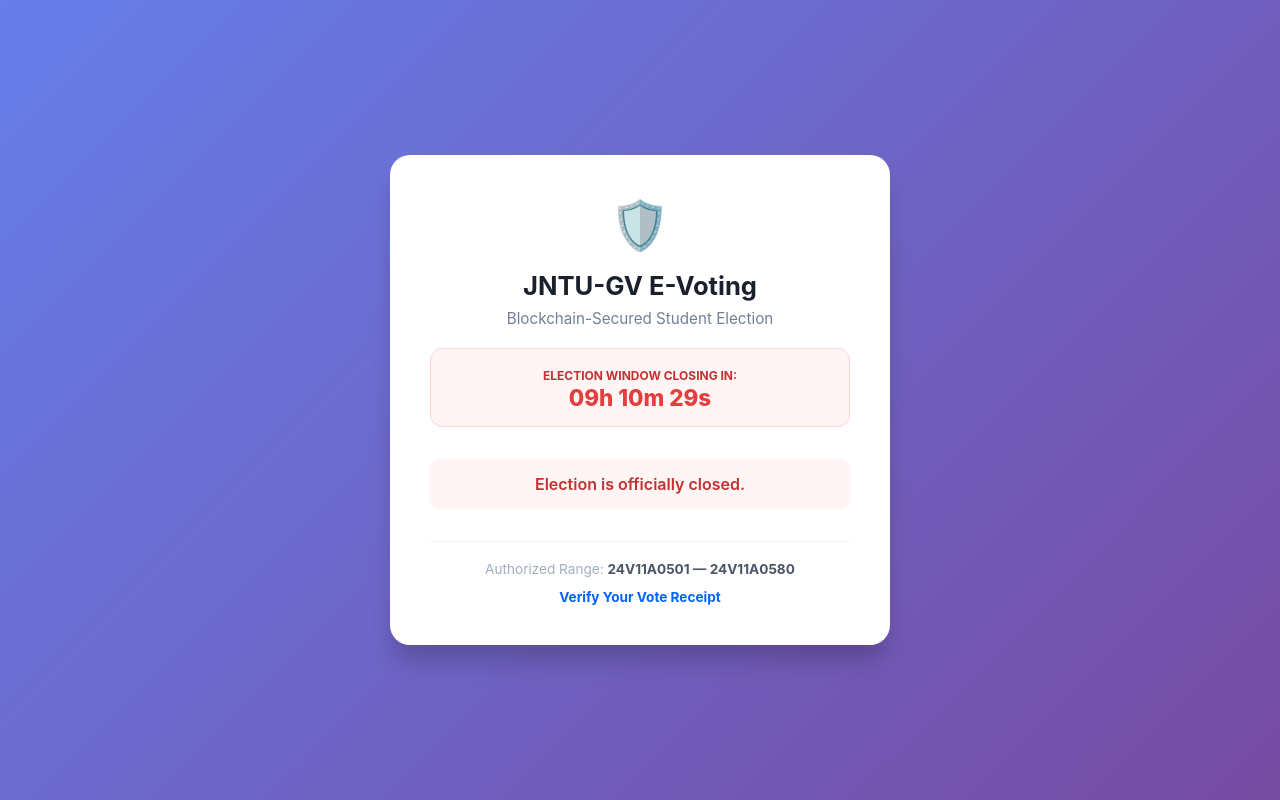
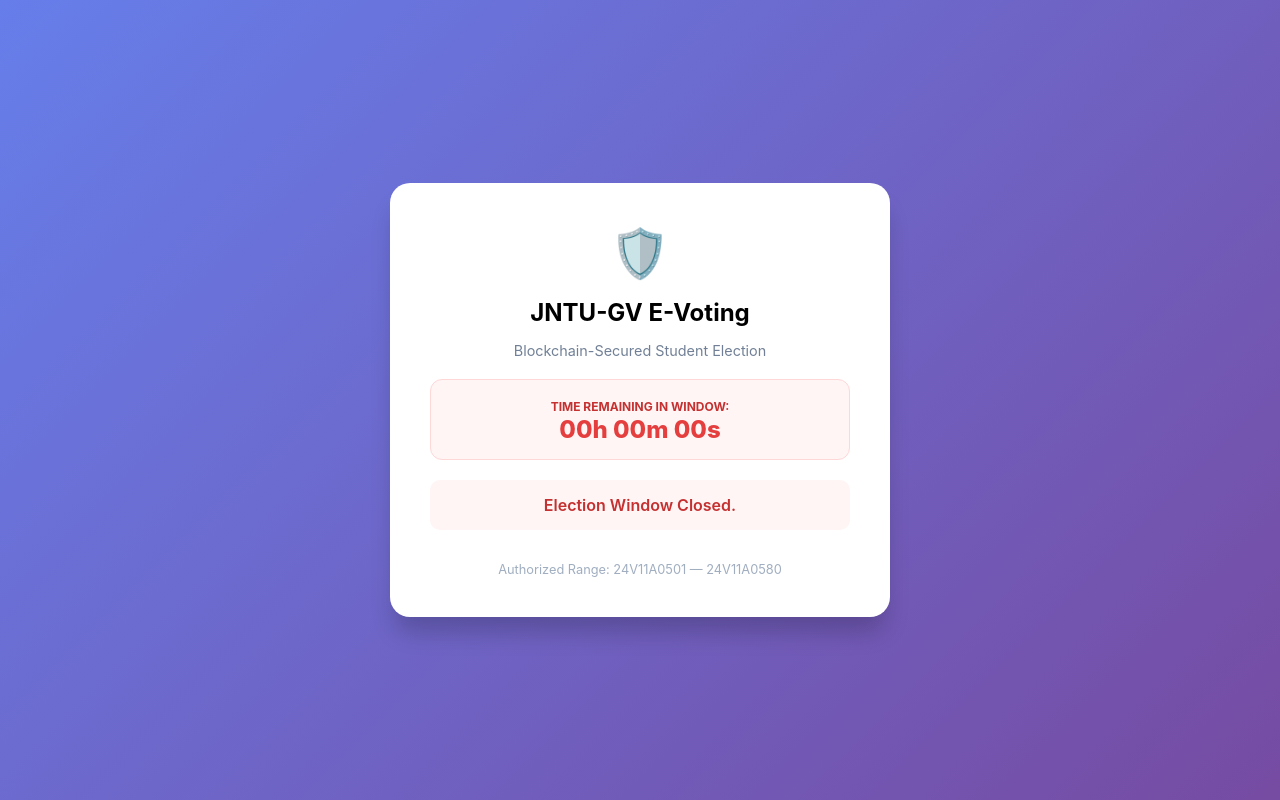
Before and after one commit to prudhvi16131/jntugv-voting-system, a Flask app: page / in a window 1280 px wide. Run offline with Flask 3, Linux system fonts and the light colour scheme.

Commit message:
forced duration-based countdown

```diff
--- a/app.py
+++ b/app.py
@@ -11,7 +11,7 @@ app = Flask(__name__)
 voting_blockchain = Blockchain()
 
 # --- 1. CONFIGURATION ---
-# Default election window and candidates
+# These are your default settings. Use the Admin Page to change them.
 voting_config = {
     "start": datetime(2026, 2, 22, 9, 0),
     "end": datetime(2026, 2, 22, 15, 0),
@@ -21,13 +21,13 @@ voting_config = {
     ]
 }
 
-# JNTU-GV Authorized Student Hall Ticket Range
+# JNTU-GV Student Range
 AUTHORIZED_VOTERS = [f"24V11A05{str(i).zfill(2)}" for i in range(1, 81)]
 STORAGE_FILE = 'blockchain_storage.json'
 
 # --- 2. PERSISTENCE LOGIC ---
 def save_blockchain():
-    """Saves the current blockchain state to a file for persistent storage on Render."""
+    """Saves the chain to a JSON file to prevent data loss on Render restarts."""
     chain_data = [block.__dict__ for block in voting_blockchain.chain]
     with open(STORAGE_FILE, 'w') as f:
         json.dump(chain_data, f)
@@ -36,20 +36,26 @@ def save_blockchain():
 @app.route('/')
 def index():
     IST = pytz.timezone('Asia/Kolkata')
+    # Get the current time in IST right now
     now = datetime.now(IST).replace(tzinfo=None)
 
-    # CRITICAL: Convert end time to milliseconds for the JavaScript timer
-    end_ms = int(voting_config["end"].timestamp() * 1000)
+    # Calculate exactly how many seconds are left based on YOUR set End Time
+    # This calculation is the key to fixing your "05h 35m" error.
+    remaining_seconds = int((voting_config["end"] - now).total_seconds())
 
-    # Determine election status
+    # Status determination
     if now < voting_config["start"]:
         status = "waiting"
     elif now > voting_config["end"]:
         status = "closed"
+        remaining_seconds = 0
     else:
         status = "live"
 
-    return render_template('index.html', config=voting_config, status=status, end_ms=end_ms)
+    return render_template('index.html',
+                           config=voting_config,
+                           status=status,
+                           remaining_s=remaining_seconds)
 
 @app.route('/cast_vote', methods=['POST'])
 def cast_vote():
@@ -59,10 +65,9 @@ def cast_vote():
     if voter_id not in AUTHORIZED_VOTERS:
         return "<h1>Unauthorized Student ID</h1>", 403
 
-    # ZKP NULLIFIER: Ensures voter privacy and prevents double-voting
+    # ZKP NULLIFIER: Privacy + Double-vote protection
     nullifier = hashlib.sha256(f"jntugv_salt_{voter_id}".encode()).hexdigest()
 
-    # Check for existing votes with the same nullifier
     for block in voting_blockchain.chain:
         for tx in block.transactions:
             if tx.get('nullifier') == nullifier:
@@ -79,30 +84,11 @@ def cast_vote():
 
     voting_blockchain.add_new_transaction(vote_data)
     voting_blockchain.mine()
-    save_blockchain() # Persist data
+    save_blockchain()
 
     return render_template('success.html', receipt=receipt)
 
-# --- 4. PUBLIC AUDIT ---
-@app.route('/audit', methods=['GET', 'POST'])
-def audit():
-    search_result = None
-    receipt_to_find = request.form.get('receipt') if request.method == 'POST' else None
-    if receipt_to_find:
-        for block in voting_blockchain.chain:
-            for tx in block.transactions:
-                if tx.get('receipt') == receipt_to_find.strip().upper():
-                    search_result = {
-                        "block_index": block.index,
-                        "merkle_root": block.merkle_root,
-                        "timestamp": datetime.fromtimestamp(block.timestamp).strftime('%Y-%m-%d %H:%M:%S'),
-                        "candidate": tx.get('candidate'),
-                        "prev_hash": block.previous_hash
-                    }
-                    break
-    return render_template('audit.html', result=search_result, searched_id=receipt_to_find)
-
-# --- 5. ADMIN DASHBOARD & MANAGEMENT ---
+# --- 4. ADMIN DASHBOARD & TIME MANAGEMENT ---
 @app.route('/admin-results/JNTUGV_SECRET')
 def admin_results():
     tally = {}
@@ -120,21 +106,9 @@ def admin_results():
     return render_template('results.html', tally=tally, winner=winner,
                            config=voting_config, turnout=turnout, total=total_votes)
 
-@app.route('/update-candidates', methods=['POST'])
-def update_candidates():
-    """Updates candidate names and symbols dynamically."""
-    names = request.form.getlist('c_name')
-    symbols = request.form.getlist('c_symbol')
-    updated_list = []
-    for n, s in zip(names, symbols):
-        if n.strip():
-            updated_list.append({"name": n.strip(), "symbol": s.strip()})
-    voting_config["candidates"] = updated_list
-    return redirect('/admin-results/JNTUGV_SECRET')
-
 @app.route('/update-time', methods=['POST'])
 def update_time():
-    """Updates the election start and end times."""
+    """Updates the election window manually from the admin page."""
     new_start = request.form.get('start_time')
     new_end = request.form.get('end_time')
     voting_config["start"] = datetime.strptime(new_start, '%Y-%m-%dT%H:%M')
@@ -143,7 +117,7 @@ def update_time():
 
 @app.route('/stop-early', methods=['POST'])
 def stop_early():
-    """Instant stop clock option to end election immediately."""
+    """Emergency button to end election immediately."""
     IST = pytz.timezone('Asia/Kolkata')
     now = datetime.now(IST).replace(tzinfo=None)
     voting_config["end"] = now
--- a/templates/index.html
+++ b/templates/index.html
@@ -4,96 +4,64 @@
     <meta charset="UTF-8">
     <meta name="viewport" content="width=device-width, initial-scale=1.0">
     <title>JNTU-GV Secure Voting</title>
-
     <style>
-        :root {
-            --primary: #0062ff;
-            --bg: #f0f4f8;
-            --danger: #e53e3e;
-        }
+        :root { --primary: #0062ff; --bg: #f0f4f8; --danger: #e53e3e; }
         body {
             font-family: 'Inter', system-ui, sans-serif;
             background: linear-gradient(135deg, #667eea 0%, #764ba2 100%);
             display: flex; justify-content: center; align-items: center;
-            min-height: 100vh; margin: 0; color: #2d3748;
+            min-height: 100vh; margin: 0;
         }
         .card {
             background: white; padding: 2.5rem; border-radius: 20px;
             box-shadow: 0 20px 25px -5px rgba(0,0,0,0.2);
             width: 90%; max-width: 420px; text-align: center;
         }
-        .header { margin-bottom: 2rem; }
-        .logo-icon { font-size: 3rem; margin-bottom: 1rem; display: inline-block; }
-        h2 { margin: 0; color: #1a202c; font-size: 1.6rem; }
-        .subtitle { color: #718096; margin-top: 8px; font-size: 0.95rem; }
-
-        /* Countdown Timer Box */
         #timer-container {
             background: #fff5f5; padding: 15px; border-radius: 12px;
             margin: 20px 0; border: 1px solid #fed7d7;
         }
-        #timer {
-            font-weight: 800; color: var(--danger);
-            font-size: 1.4rem; display: block;
-        }
+        #timer { font-weight: 800; color: var(--danger); font-size: 1.5rem; display: block; }
         .timer-label { font-size: 0.75rem; color: #c53030; font-weight: 700; text-transform: uppercase; }
-
         .form-group { text-align: left; margin-bottom: 1.5rem; }
-        label { display: block; font-weight: 600; margin-bottom: 0.6rem; color: #4a5568; font-size: 0.9rem; }
+        label { display: block; font-weight: 600; margin-bottom: 0.6rem; color: #4a5568; }
         input, select {
             width: 100%; padding: 0.85rem; border: 2px solid #e2e8f0;
             border-radius: 12px; font-size: 1rem; box-sizing: border-box;
-            background-color: #f8fafc; transition: all 0.2s;
         }
-        input:focus, select:focus {
-            border-color: var(--primary); outline: none;
-            box-shadow: 0 0 0 4px rgba(0, 98, 255, 0.1);
-        }
-
         .btn-vote {
             background: var(--primary); color: white; border: none;
             padding: 1.1rem; width: 100%; border-radius: 12px;
             font-weight: 700; font-size: 1.1rem; cursor: pointer;
-            transition: all 0.2s; box-shadow: 0 4px 6px rgba(0, 98, 255, 0.2);
         }
-        .btn-vote:hover { background: #0052d6; transform: translateY(-2px); }
-        .btn-vote:disabled { background: #cbd5e0; cursor: not-allowed; transform: none; }
-
-        .footer {
-            margin-top: 2rem; font-size: 0.85rem; color: #a0aec0;
-            border-top: 1px solid #edf2f7; padding-top: 1.2rem;
-        }
-        .audit-link {
-            display: inline-block; margin-top: 12px;
-            color: var(--primary); text-decoration: none; font-weight: 700;
-        }
+        .btn-vote:disabled { background: #cbd5e0; cursor: not-allowed; }
     </style>
 </head>
 <body>
 
 <div class="card">
     <div class="header">
-        <div class="logo-icon">🛡️</div>
-        <h2>JNTU-GV E-Voting</h2>
-        <p class="subtitle">Blockchain-Secured Student Election</p>
+        <div style="font-size: 3rem; margin-bottom: 1rem;">🛡️</div>
+        <h2 style="margin:0;">JNTU-GV E-Voting</h2>
+        <p style="color: #718096; font-size: 0.9rem;">Blockchain-Secured Student Election</p>
 
         <div id="timer-container">
-            <span class="timer-label">Election Window Closing In:</span>
-            <span id="timer">--h --m --s</span>
+            <span class="timer-label">Time Remaining in Window:</span>
+            <span id="timer">Loading...</span>
         </div>
     </div>
 
     {% if status == "live" %}
     <form action="/cast_vote" method="post">
         <div class="form-group">
-            <label for="voter_id">Hall Ticket Number</label>
-            <input type="text" id="voter_id" name="voter_id" placeholder="e.g., 24V11A0501" required>
+            <label>Hall Ticket Number</label>
+            <input type="text" name="voter_id" placeholder="e.g., 24V11A0501" required>
         </div>
 
         <div class="form-group">
-            <label for="candidate">Choose Your Candidate</label>
-            <select id="candidate" name="candidate" required>
-                <option value="" disabled selected>Select candidate from list</option>
+            <label>Choose Your Candidate</label>
+            <select name="candidate" required>
+                <option value="" disabled selected>Select from list</option>
                 {% for c in config.candidates %}
                 <option value="{{ c.name }}">{{ c.symbol }} {{ c.name }}</option>
                 {% endfor %}
@@ -104,52 +72,49 @@
     </form>
     {% elif status == "waiting" %}
         <div style="background: #fffaf0; padding: 15px; border-radius: 10px; color: #9c4221; font-weight: 600;">
-            Voting starts at {{ config.start.strftime('%H:%M IST') }}
+            Voting has not started yet.
         </div>
     {% else %}
         <div style="background: #fff5f5; padding: 15px; border-radius: 10px; color: #c53030; font-weight: 600;">
-            Election is officially closed.
+            Election Window Closed.
         </div>
     {% endif %}
 
-    <div class="footer">
-        Authorized Range: <span style="font-weight: bold; color: #4a5568;">24V11A0501 — 24V11A0580</span> <br>
-        <a href="/audit" class="audit-link">Verify Your Vote Receipt</a>
+    <div style="margin-top: 2rem; font-size: 0.8rem; color: #a0aec0;">
+        Authorized Range: 24V11A0501 — 24V11A0580
     </div>
 </div>
 
 <script>
-    // Corrected Dynamic Timer Logic
-    const endTime = {{ end_ms if end_ms else 0 }};
+    // FIX: Uses total seconds left from Admin Page
+    let timeLeft = {{ remaining_s | int }};
 
-    if (endTime > 0) {
-        function updateTimer() {
-            const now = new Date().getTime();
-            const distance = endTime - now;
-
-            if (distance < 0) {
-                document.getElementById("timer").innerHTML = "CLOSED";
-                if(document.getElementById("voteBtn")) {
-                    document.getElementById("voteBtn").disabled = true;
-                    document.getElementById("voteBtn").innerText = "Election Ended";
-                }
+    function updateDisplay() {
+        if (timeLeft <= 0) {
+            document.getElementById("timer").innerHTML = "00h 00m 00s";
+            if(document.getElementById("voteBtn")) document.getElementById("voteBtn").disabled = true;
             return;
         }
 
-            // Calculate hours, minutes, and seconds from end_ms
-            const h = Math.floor(distance / (1000 * 60 * 60));
-            const m = Math.floor((distance % (1000 * 60 * 60)) / (1000 * 60));
-            const s = Math.floor((distance % (1000 * 60)) / 1000);
+        // Standard Math for Hours/Minutes/Seconds
+        const h = Math.floor(timeLeft / 3600);
+        const m = Math.floor((timeLeft % 3600) / 60);
+        const s = Math.floor(timeLeft % 60);
 
-            // Update display
         document.getElementById("timer").innerHTML =
             (h < 10 ? "0" + h : h) + "h " +
             (m < 10 ? "0" + m : m) + "m " +
             (s < 10 ? "0" + s : s) + "s";
+
+        timeLeft--;
     }
 
-        setInterval(updateTimer, 1000);
-        updateTimer();
+    // Start the interval
+    if (timeLeft > 0) {
+        setInterval(updateDisplay, 1000);
+        updateDisplay();
+    } else {
+        document.getElementById("timer").innerHTML = "00h 00m 00s";
     }
 </script>
 
```
Lines whose indentation alone changed are shown as unchanged.
